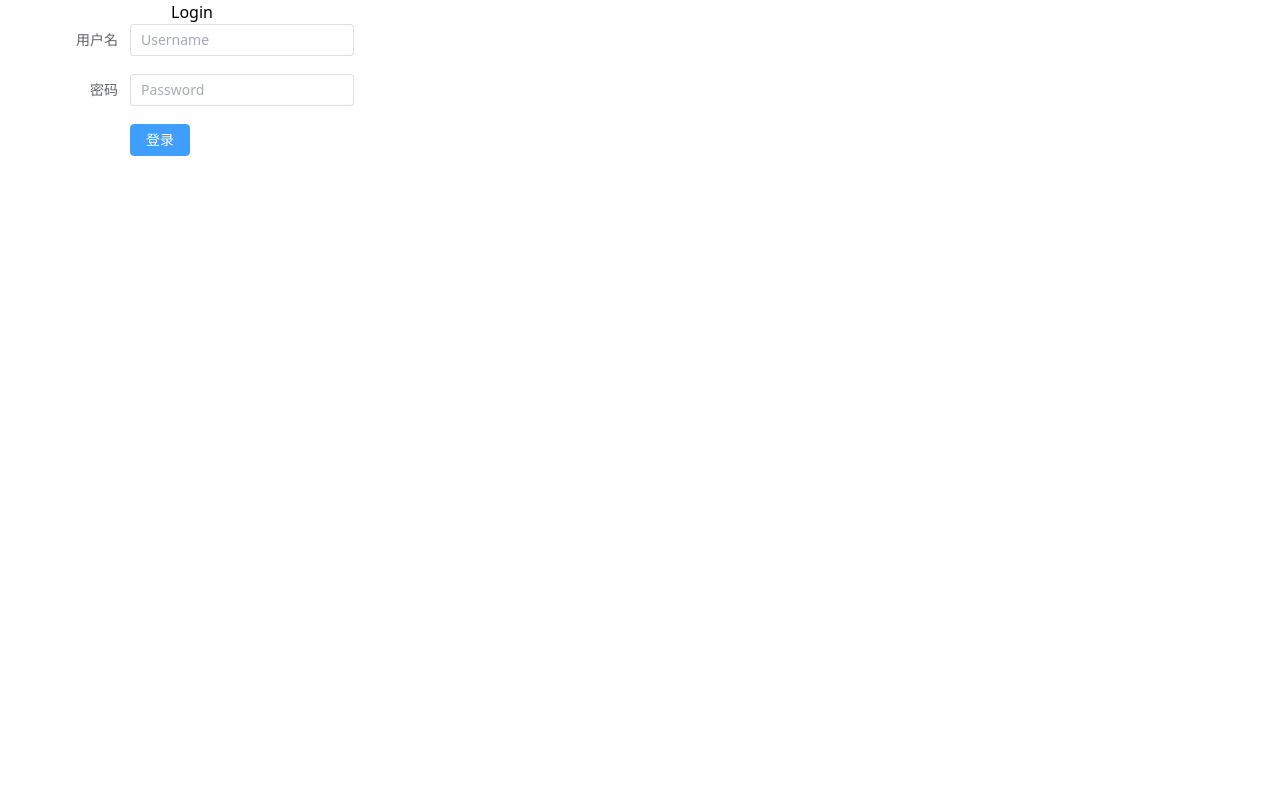
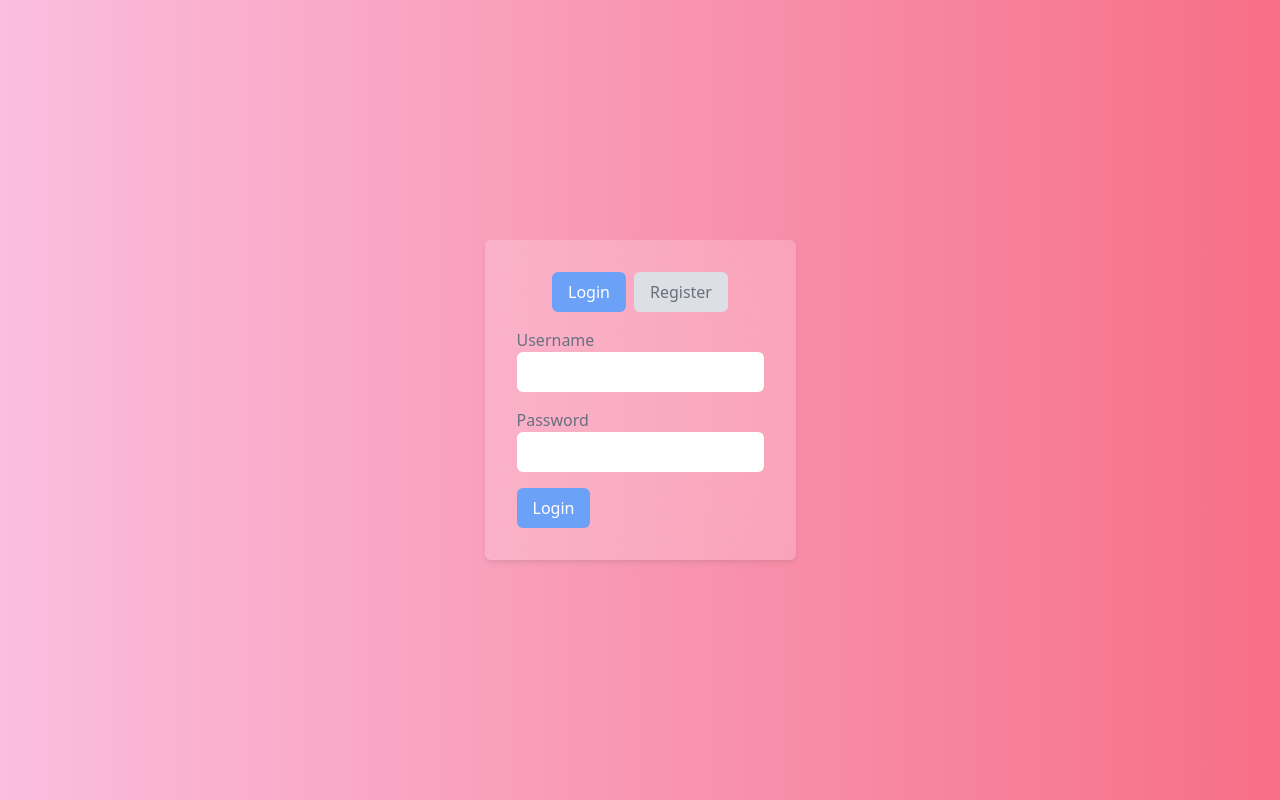
Before and after one commit to imbalich/ImbaBlogFrontend, a Vue app: page /login in a window 1280 px wide. Built offline with nearby package versions, Linux system fonts and the light colour scheme.

Commit message:
tailwindcss init push

```diff
--- a/package.json
+++ b/package.json
@@ -9,7 +9,6 @@
     "preview": "vite preview"
   },
   "dependencies": {
-    "element-plus": "^2.4.4",
     "pinia": "^2.1.7",
     "pinia-plugin-persistedstate": "^3.2.1",
     "vue": "^3.3.11",
@@ -18,6 +17,7 @@
   "devDependencies": {
     "@vitejs/plugin-vue": "^4.5.2",
     "autoprefixer": "^10.4.16",
+    "daisyui": "^4.5.0",
     "postcss": "^8.4.33",
     "tailwindcss": "^3.4.1",
     "unplugin-auto-import": "^0.17.3",
--- /dev/null
+++ b/src/components/Article/ArticleContent.vue
@@ -0,0 +1,18 @@
+<template>
+
+</template>
+
+<script>
+// import BlogHeader from '@/components/Layout/BlogHeader.vue'
+
+export default {
+  name: 'ArticleContent',
+  components: {
+
+},
+}
+</script>
+
+<style scoped>
+
+</style>
--- a/src/components/Layout/BlogFooter.vue
+++ b/src/components/Layout/BlogFooter.vue
@@ -1,8 +1,10 @@
 <template>
-  <hr class="text-slate-900 dark:bg-gray-100">
-  <footer class="flex items-center justify-center w-full h-16 bg-gray-100 dark:bg-slate-800 bg-opacity-90 ">
-    <p class="text-slate-900 dark:text-white">&copy; 2022 My Blog. All rights reserved.</p>
+  <!-- tw-footer -->
+  <div class=" "></div>
+  <footer class="flex items-center justify-center w-full h-16 bg-gray-100 dark:bg-slate-800 bg-opacity-90 border-t-4 border-white dark:border-slate-700">
+    <p class="text-slate-900 dark:text-white select-none">&copy; 2022 Imba_lich. All rights reserved.</p>
   </footer>
+
 </template>
 
 <script>
--- a/src/components/Layout/BlogHeader.vue
+++ b/src/components/Layout/BlogHeader.vue
@@ -6,23 +6,23 @@
       <div class=" flex justify-between lg:justify-around">
         <div class=" flex justify-evenly items-center">
           <!-- 图和网站名 -->
-          <h1 class="font-bold text-4xl text-slate-900 dark:text-white">Imba Blog</h1>
+          <h1 class="font-bold text-4xl text-slate-900 dark:text-white select-none">Imba Blog</h1>
         </div>
         <!-- 导航，搜索，登录，切换明暗 -->
         <div class=" flex justify-between">
           <nav class="flex items-center mx-auto text-slate-900 dark:text-white">
-            <a href="#" class="mr-4 hover:text-pink-500">首页</a>
+            <a href="/" class="mr-4 hover:text-pink-500">首页</a>
             <a href="#" class="mr-4 hover:text-pink-500">专栏</a>
             <a href="#" class="mr-4 hover:text-pink-500">关于</a>
           </nav>
-          <div class="flex items-center">
-            <input type="text" placeholder="Search" class="mr-4 px-2 py-1 border border-gray-300 rounded">
+          <div class="flex items-center ">
+            <input type="text" placeholder="Search" class="mr-4 px-2 py-1 border border-gray-300 rounded dark:bg-slate-600">
           </div>
-          <div>
-            <button class=" text-slate-900 dark:text-white px-4 py-2 rounded mr-4 hover:text-pink-500">登录</button>
+          <div class="flex items-center text-slate-900 dark:text-white">
+            <a href="/login" class=" px-4 py-2 rounded mr-4 hover:text-pink-500">登录</a>
           </div>
-          <div class="flex items-center">
-            <button @click="toggleTheme" class="text-slate-900 dark:text-white hover:text-pink-500">切换主题</button>
+          <div class="flex items-center text-slate-900 dark:text-white">
+            <button @click="toggleTheme" class=" hover:text-pink-500">切换主题</button>
           </div>
         </div>
       </div>
--- a/src/components/Layout/BlogMain.vue
+++ b/src/components/Layout/BlogMain.vue
@@ -16,11 +16,23 @@
 </template>
 
 <script>
+import {ref} from 'vue'
+import {useRoute} from 'vue-router'
 import ArticleCard from '@/components/Article/ArticleCard.vue';
 import UserCard from '@/components/RightSide/UserCard.vue';
 
 export default {
   name: 'BlogMain',
+  components: {
+    ArticleCard,
+    UserCard,
+  },
+  setup (){
+    // 查询博客列表,返给<ArticleCard>循环
+      const articles = ref(''); // 当前列表
+      const route = useRoute(); // 获取当前路由
+      const kwargs = ref({page: 0, searchText: ''}); // page 和 搜索内容
+  }
 }
 </script>
 
--- a/src/main.js
+++ b/src/main.js
@@ -3,7 +3,6 @@ import App from './App.vue'
 import router from './router'
 import { createPinia } from 'pinia'
 import piniaPluginPersist from "pinia-plugin-persistedstate"
-import 'element-plus/dist/index.css'
 // tailwind.css  https://www.tailwindcss.cn/docs
 import "./styles/tailwind.css";
 
--- /dev/null
+++ b/src/views/ArticleDetail.vue
@@ -0,0 +1,26 @@
+<template>
+  <div class="layout">
+    <BlogHeader></BlogHeader>
+    <ArticleContent></ArticleContent>
+    <BlogFooter></BlogFooter>
+  </div>
+</template>
+
+<script>
+import BlogHeader from '@/components/Layout/BlogHeader.vue'
+import ArticleContent from '@/components/Article/ArticleContent.vue';
+import BlogFooter from '@/components/Layout/BlogFooter.vue'
+
+export default {
+  name: 'ArticleDetail',
+  components: {
+    BlogHeader,
+    ArticleContent,
+    BlogFooter
+},
+}
+</script>
+
+<style scoped>
+
+</style>
--- a/src/views/Login.vue
+++ b/src/views/Login.vue
@@ -1,72 +1,77 @@
 <template>
-  <div>
-    <div class="login-register-box">
-      <div class="flex justify-between items-center">
-        <h1>Login</h1>
+  <div class="min-h-screen flex items-center justify-center opacity-75 bg-gradient-to-r from-pink-300 to-rose-500">
+    <div class=" bg-white/20 backdrop-blur-2xl shadow-md rounded-md p-8 ">
+      <div class="flex justify-center mb-4">
+        <button
+          :class="{'bg-blue-500 text-white': isLogin, 'bg-gray-300 text-gray-700': !isLogin}"
+          class="px-4 py-2 rounded-md mr-2"
+          @click="isLogin = true"
+        >
+          Login
+        </button>
+        <button
+          :class="{'bg-blue-500 text-white': !isLogin, 'bg-gray-300 text-gray-700': isLogin}"
+          class="px-4 py-2 rounded-md"
+          @click="isLogin = false"
+        >
+          Register
+        </button>
       </div>
-      <el-form
-        label-width="100px"
-        class="login-form"
-        :model="loginForm"
-        :rules="loginRules"
-      >
-        <el-form-item label="用户名">
-          <el-input
-            placeholder="Username"
-            v-model="loginForm.username"
-            clearable
-          ></el-input>
-        </el-form-item>
-        <el-form-item label="密码">
-          <el-input placeholder="Password"></el-input>
-        </el-form-item>
-        <el-form-item>
-          <el-button type="primary">登录</el-button>
-        </el-form-item>
-      </el-form>
+      <form v-if="isLogin" class="space-y-4">
+        <!-- Login form fields -->
+        <div>
+          <label for="username" class="block text-gray-700">Username</label>
+          <input type="text" id="username" v-model="loginForm.username" class="w-full border-gray-300 rounded-md p-2">
+        </div>
+        <div>
+          <label for="password" class="block text-gray-700">Password</label>
+          <input type="password" id="password" v-model="loginForm.password" class="w-full border-gray-300 rounded-md p-2">
+        </div>
+        <button type="submit" class="bg-blue-500 text-white px-4 py-2 rounded-md">Login</button>
+      </form>
+      <form v-else class="space-y-4">
+        <!-- Registration form fields -->
+        <div>
+          <label for="username" class="block text-gray-700">Username</label>
+          <input type="text" id="username" v-model="registerForm.username" class="w-full border-gray-300 rounded-md p-2">
+        </div>
+        <div>
+          <label for="password" class="block text-gray-700">Password</label>
+          <input type="password" id="password" v-model="registerForm.password" class="w-full border-gray-300 rounded-md p-2">
+        </div>
+        <button type="submit" class="bg-blue-500 text-white px-4 py-2 rounded-md">Register</button>
+      </form>
     </div>
   </div>
 </template>
 
 <script>
-import { reactive, ref } from 'vue'
+import { reactive } from 'vue'
 
 export default {
   name: 'Login',
-
   setup() {
     const loginForm = reactive({
       username: '',
       password: '',
     })
-    const loginRules = reactive({
-      username: [
-        { required: true, message: 'Please input username', trigger: 'blur' },
-      ],
-      password: [
-        { required: true, message: 'Please input password', trigger: 'blur' },
-      ],
+    const registerForm = reactive({
+      username: '',
+      password: '',
     })
+    const isLogin = reactive(true)
+
     return {
       loginForm,
-      loginRules,
+      registerForm,
+      isLogin,
     }
   },
 }
 </script>
 
 <style scoped>
-.login-register-box {
-  width: 30vw;
-  height: 80%;
-  display: flex;
-  flex-direction: column;
-  justify-content: center;
-  align-items: center;
-
-  .title {
-    font-size: 26px;
-    font-weight: 700;
-  }
+button:focus {
+  outline: none;
 }
 </style>
--- a/tailwind.config.js
+++ b/tailwind.config.js
@@ -8,5 +8,19 @@ module.exports = {
   variants: {
     extend: {},
   },
-  plugins: [],
+  plugins: [
+    // 引入daisyui插件
+    require('daisyui'),
+  ],
+  // daisyUI配置选项(https://daisyui.com/docs/installation)
+  daisyui: {
+    themes: false, // false: only light + dark | true: all themes | array: specific themes like this ["light", "dark", "cupcake"]
+    darkTheme: "dark", // 默认黑暗模式主题
+    base: true, // applies background color and foreground color for root element by default
+    styled: true, // include daisyUI colors and design decisions for all components
+    utils: true, // adds responsive and modifier utility classes
+    prefix: "ds", // daisyUI 的类名称增加一个前缀
+    logs: true, // Shows info about daisyUI version and used config in the console when building your CSS
+    themeRoot: ":root", // The element that receives theme color CSS variables
+  },
 }
--- a/vite.config.js
+++ b/vite.config.js
@@ -1,27 +1,41 @@
 import { fileURLToPath, URL } from 'node:url'
 import { defineConfig } from 'vite'
 import vue from '@vitejs/plugin-vue'
-import Components from 'unplugin-vue-components/vite'
-import AutoImport from 'unplugin-auto-import/vite'
-import { ElementPlusResolver } from 'unplugin-vue-components/resolvers'
+// import Components from 'unplugin-vue-components/vite'
+// import AutoImport from 'unplugin-auto-import/vite'
+import daisyui from 'daisyui'
 
 // https://vitejs.dev/config/
 export default defineConfig({
   plugins: [
     vue(),
     // 自动导入element-plus组件
-    AutoImport({
-      resolvers: [ElementPlusResolver()],
-    }),
-    Components({
-      dirs: "src/components",
-      resolvers: [ElementPlusResolver()],
-    }),
+    // AutoImport({
+    //   resolvers: [],
+    // }),
+    // Components({
+    //   dirs: "src/components",
+    //   resolvers: [],
+    // }),
+    daisyui,
   ],
 
   resolve: {
     alias: {
       '@': fileURLToPath(new URL('./src', import.meta.url))
     }
+  },
+
+  server: {
+    port: 8080, // 设置服务启动端口号
+    open: false, // 设置服务启动时是否自动打开浏览器
+    cors: true, // 允许跨域
+    proxy: {
+      '/api': {
+        target: 'http://127.0.0.1:8000/api',
+        changeOrigin: true,
+        rewrite: (path) => path.replace(/^\/api/, '')
+      }
+    }
   }
 })
```
Also changed, not shown: src/components/Article/ArticleCard.vue (+21 -15 lines), 2 other files (tests, documents, lock files or other folders).
